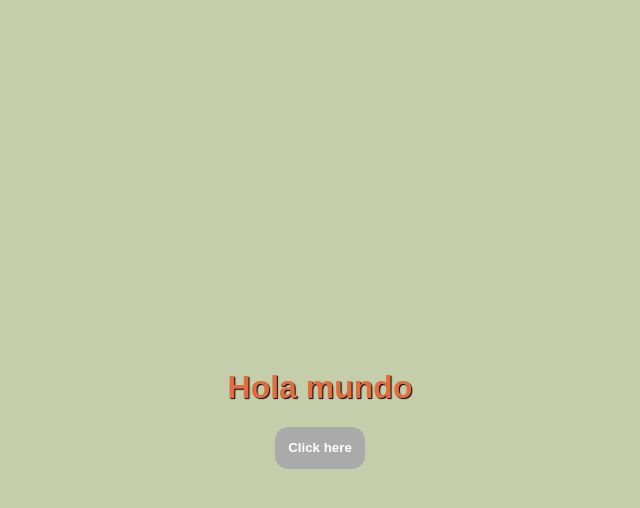
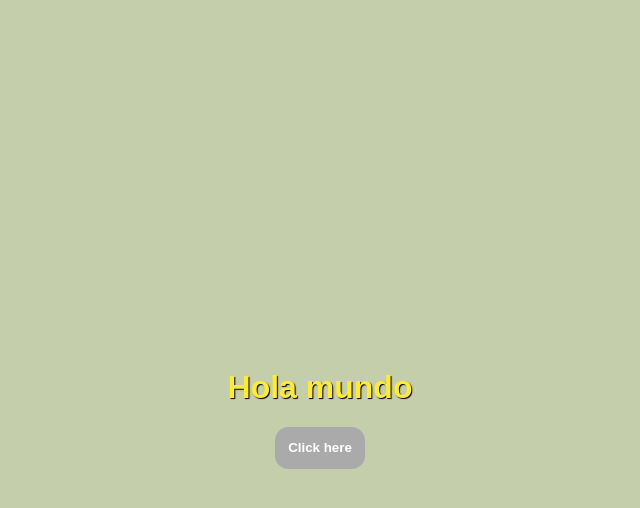
Before and after one commit to ahmedr3yes/git, a plain HTML site: page index.html in a window 1280 px wide. In both pictures the pointer is over the element "Hola mundo". Shown: the whole page, without its empty margins (320-960 px from the left). Drawn offline with Linux system fonts and the light colour scheme.

Commit message:
creando estilos 2

```diff
--- a/styles.css
+++ b/styles.css
@@ -8,6 +8,12 @@ body {
   background: #a2b1789f;
   color: #e36c3e;
   text-shadow: 1px 1px 1px #000;
+}
+h1 {
+  transition: .5s;
+}
+h1:hover {
+  color: #feea3b;
 }
 #btn {
   padding: 1em;
```
